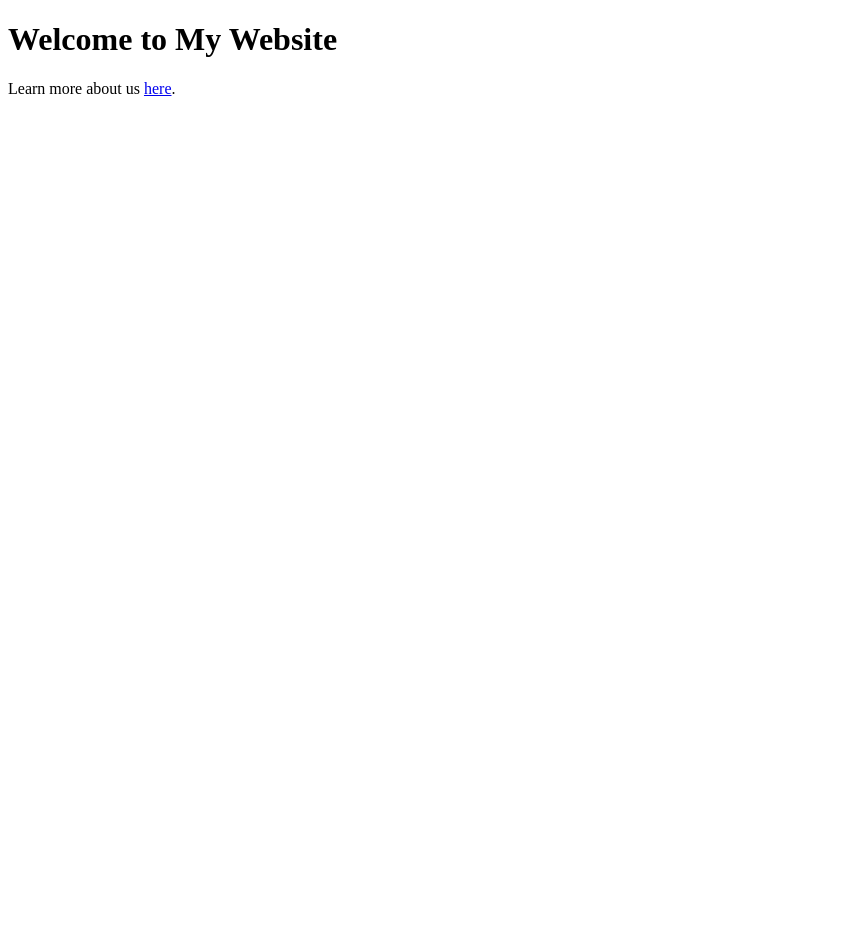
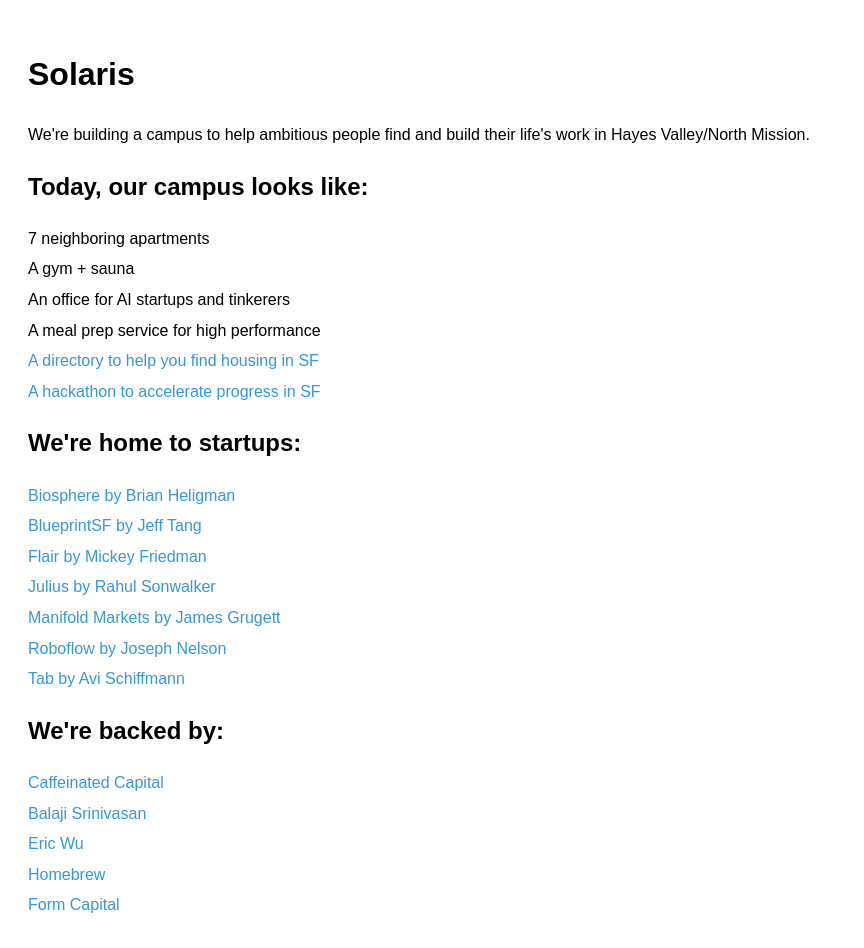
Before and after one commit to AqeelAqeel/eudaimonia, a plain HTML site: page index.html in a window 1280 px wide. Shown: the whole page, without its empty margins (0-864 px from the left). Before the commit the page ends 800 px from the top, so only its background shows below. Drawn offline with Linux system fonts and the light colour scheme.

Commit message:
see changes

```diff
--- a/index.html
+++ b/index.html
@@ -3,10 +3,60 @@
 <head>
     <meta charset="UTF-8">
     <meta name="viewport" content="width=device-width, initial-scale=1.0">
-    <title>Your Website Title</title>
+    <title>Solaris Society</title>
+    <style>
+        body {
+            font-family: Arial, sans-serif;
+            padding: 20px;
+            line-height: 1.6;
+        }
+        ul {
+            list-style-type: none;
+            padding-left: 0;
+        }
+        li {
+            margin-bottom: 5px;
+        }
+        a {
+            color: #3498db;
+            text-decoration: none;
+        }
+    </style>
 </head>
 <body>
-    <h1>Welcome to My Website</h1>
-    <p>Learn more about us <a href="https://www.example.com">here</a>.</p>
+
+    <h1>Solaris</h1>
+    <p>We're building a campus to help ambitious people find and build their life's work in Hayes Valley/North Mission.</p>
+
+    <h2>Today, our campus looks like:</h2>
+    <ul>
+        <li>7 neighboring apartments</li>
+        <li>A gym + sauna</li>
+        <li>An office for AI startups and tinkerers</li>
+        <li>A meal prep service for high performance</li>
+        <li><a href="https://www.example.com/directory">A directory to help you find housing in SF</a></li>
+        <li><a href="https://www.example.com/hackathon">A hackathon to accelerate progress in SF</a></li>
+    </ul>
+
+    <h2>We're home to startups:</h2>
+    <ul>
+        <li><a href="https://www.example.com/biosphere">Biosphere by Brian Heligman</a></li>
+        <li><a href="https://www.example.com/blueprintsf">BlueprintSF by Jeff Tang</a></li>
+        <li><a href="https://www.example.com/flair">Flair by Mickey Friedman</a></li>
+        <li><a href="https://www.example.com/julius">Julius by Rahul Sonwalker</a></li>
+        <li><a href="https://www.example.com/manifold">Manifold Markets by James Grugett</a></li>
+        <li><a href="https://www.example.com/roboflow">Roboflow by Joseph Nelson</a></li>
+        <li><a href="https://www.example.com/tab">Tab by Avi Schiffmann</a></li>
+    </ul>
+
+    <h2>We're backed by:</h2>
+    <ul>
+        <li><a href="https://www.example.com/caffeinated">Caffeinated Capital</a></li>
+        <li><a href="https://www.example.com/balaji">Balaji Srinivasan</a></li>
+        <li><a href="https://www.example.com/eric">Eric Wu</a></li>
+        <li><a href="https://www.example.com/homebrew">Homebrew</a></li>
+        <li><a href="https://www.example.com/form">Form Capital</a></li>
+    </ul>
+
 </body>
 </html>
```
Also changed, not shown: 1 other file.
